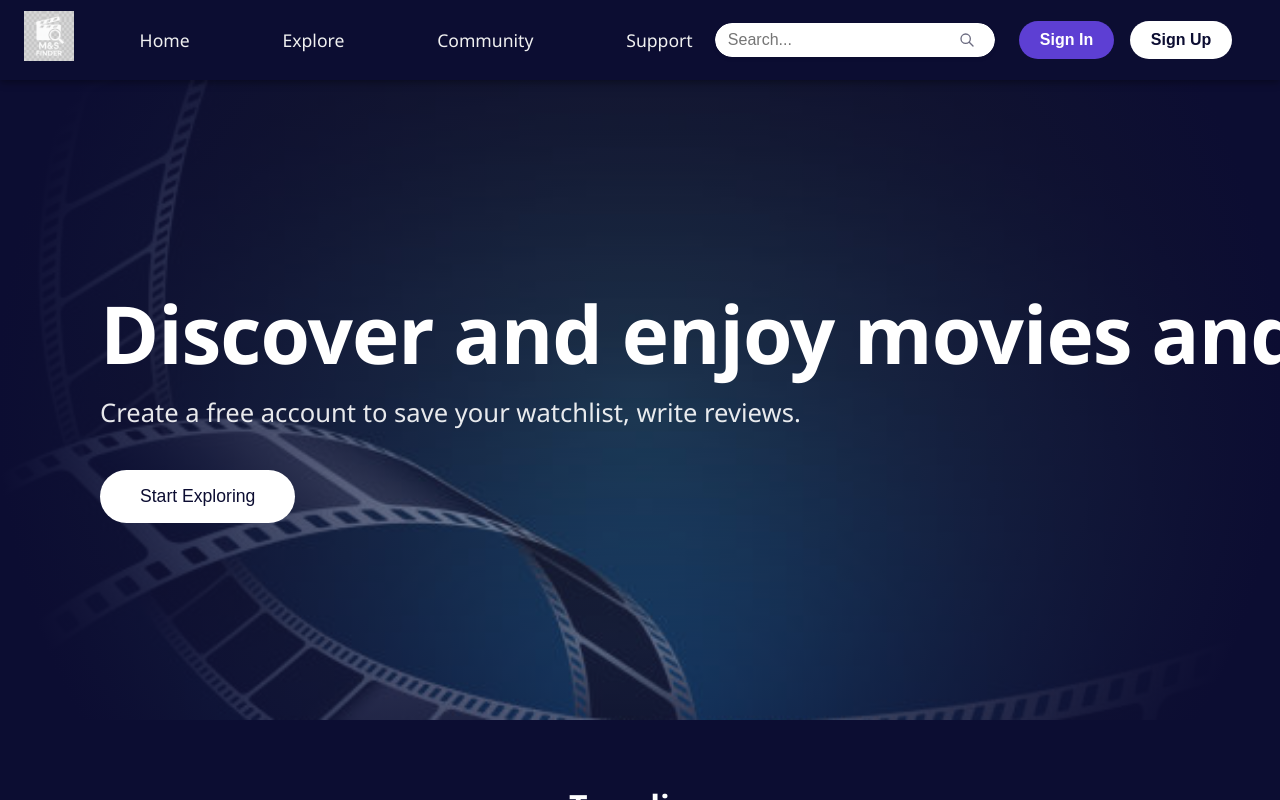
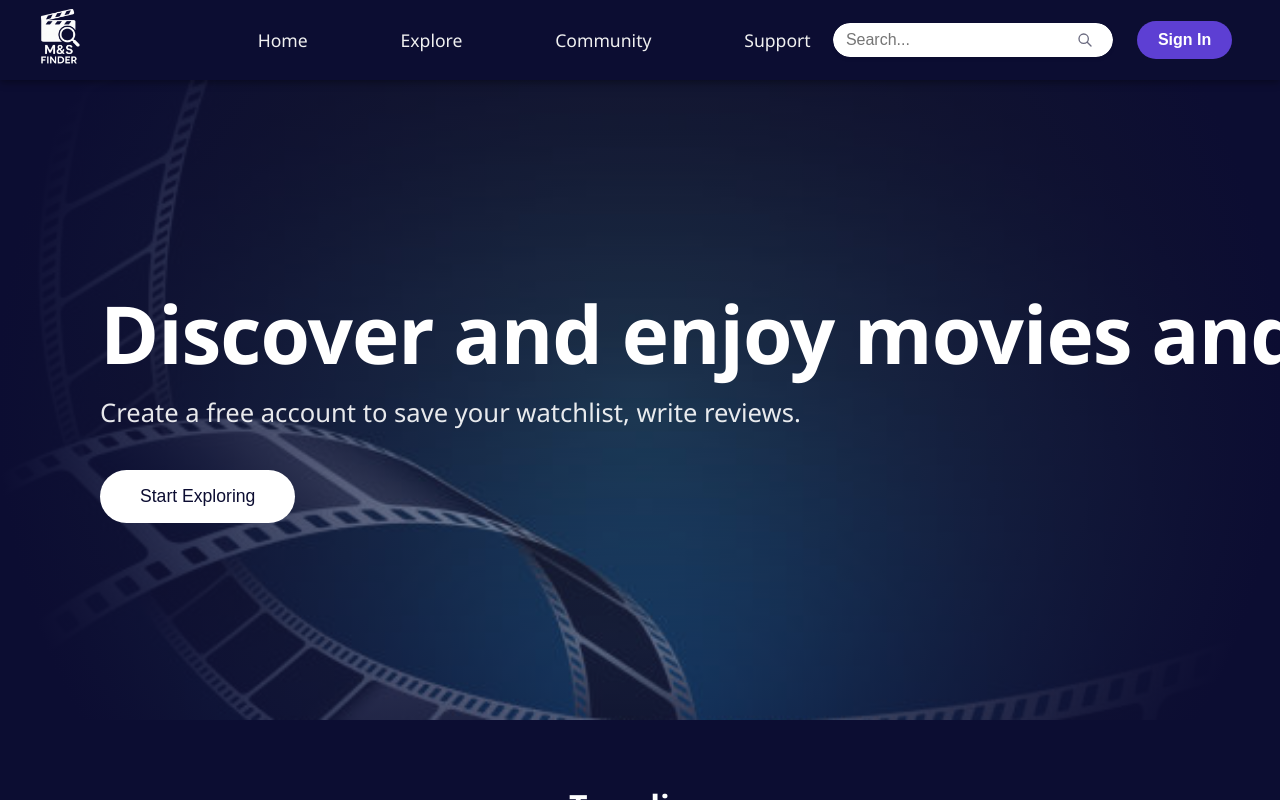
Before and after one commit to Nikolina-B/M-S_Finder, a Next.js app in the folder MS_Finder/: page / in a window 1280 px wide. Built offline with nearby package versions, Linux system fonts and the light colour scheme.

Commit message:
Popravila logo i makla Sign Up button

```diff
--- a/MS_Finder/app/components/Footer.tsx
+++ b/MS_Finder/app/components/Footer.tsx
@@ -9,10 +9,10 @@ const Footer = () => {
       <div className={styles.topSection}>
         <div className={styles.logoInfo}>
           <Image
-                src="/logo.png"
+                src="/logo1.png"
                 alt="M&S Finder Logo"
-                width={50}
-                height={50}
+                width={60}
+                height={60}
 
               />
           <p className={styles.tagline}>
--- a/MS_Finder/app/components/Navbar.tsx
+++ b/MS_Finder/app/components/Navbar.tsx
@@ -166,10 +166,10 @@ export default function Navbar() {
       <div className={styles.left}>
         <Link href="/" className={styles.logo}>
         <Image
-      src="/logo.png"
+      src="/logo1.png"
       alt="M&S Finder Logo"
-      width={50}
-      height={50}
+      width={70}
+      height={70}
 
     />
         </Link>
@@ -206,9 +206,6 @@ export default function Navbar() {
           <Link href="/signin">
             <button className={styles.signInBtn}>Sign In</button>
           </Link>
-          <Link href="/signup">
-            <button className={styles.signUpBtn}>Sign Up</button>
-          </Link>
         </div>
        <div
             className={styles.hamburger}
```
Also changed, not shown: MS_Finder/public/logo.png (deleted), MS_Finder/public/logo1.png (added).
